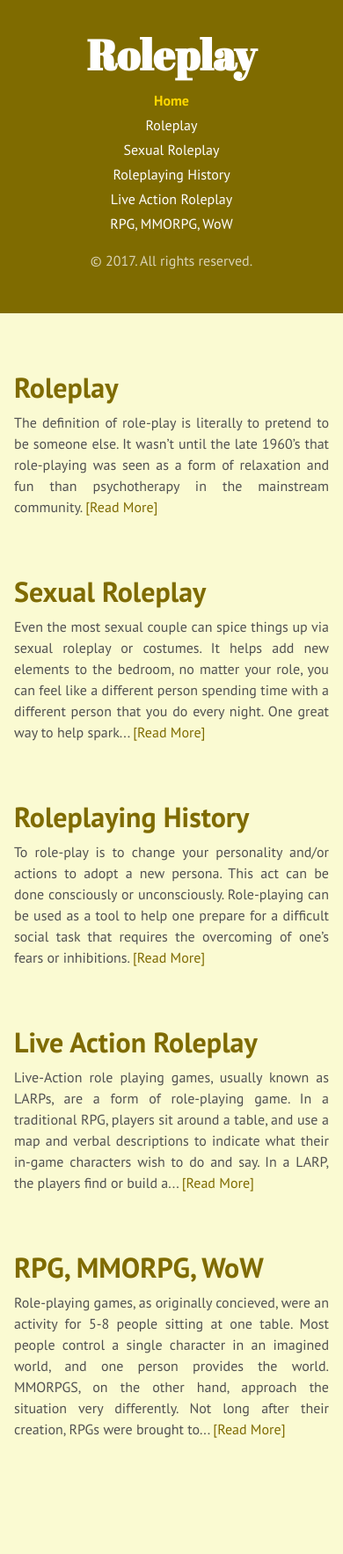
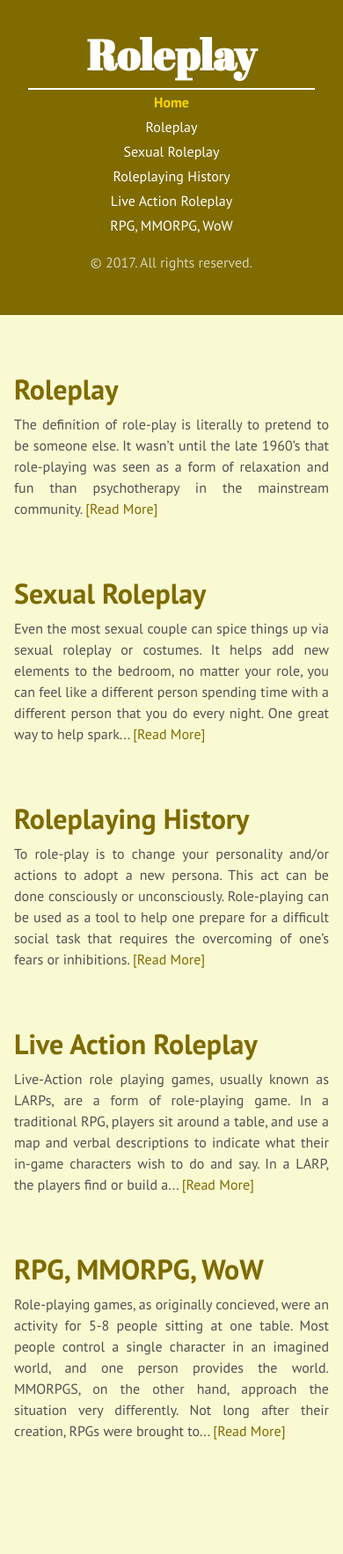
Before and after one commit to chethanbhat/roleplay, a Jekyll site: the page built from index.html, in a window 390 px wide. Shown: the whole page at 88% size. Built offline with Jekyll 4.4.1, drawn with Linux system fonts in a browser that asks for light colours; the list of posts is cut into pages by our own code.

Commit message:
style changes

```diff
--- a/public/css/hyde.css
+++ b/public/css/hyde.css
@@ -63,9 +63,6 @@ html {
   background-color: #7f6b00;
 }
 
-.lead {
-  display: none;
-}
 
 @media (min-width: 48em) {
   .sidebar {
@@ -81,17 +78,20 @@ html {
   }
 }
 
-@media (max-width: 47em) {
+@media (max-width: 48em) {
   .footer-text{
     text-align: center;
   }
+
+  .lead {
+    display: none;
+  }
+
+  .sidebar-about{
+    border-bottom:2px solid #fff;
+  }
+
 }
-
-
-.footer-text{
-  text-align: center;
-}
-
 
 /* Sidebar links */
 .sidebar a {
```
